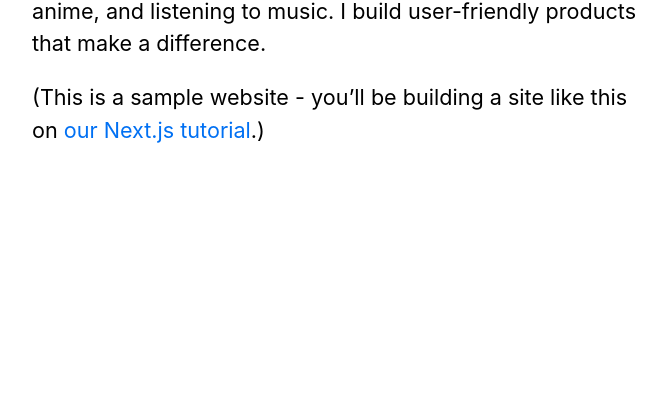
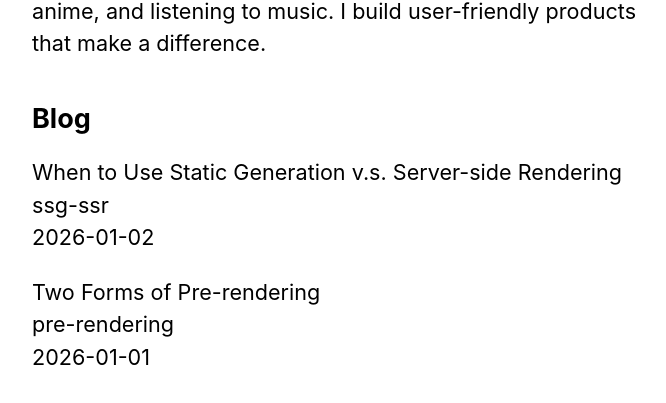
Before and after one commit to GaseousIce/nextjs-blog, a Next.js app: page / in a window 1280 px wide. Shown: the part 347-750 px from the top of the page, without its empty margins (302-968 px from the left). Built offline with nearby package versions, Linux system fonts and the light colour scheme.

Commit message:
feat: implement static generation for blog posts and add initial content

```diff
--- /dev/null
+++ b/lib/posts.js
@@ -0,0 +1,35 @@
+import fs from "fs";
+import path from "path";
+import matter from "gray-matter";
+
+const postsDirectory = path.join(process.cwd(), "posts");
+
+export function getSortedPostsData() {
+    // Get file names under /posts
+    const fileNames = fs.readdirSync(postsDirectory);
+    const allPostsData = fileNames.map((fileName) => {
+        // Remove ".md" from file name to get id
+        const id = fileName.replace(/\.md$/, "");
+
+        // Read markdown file as string
+        const fullPath = path.join(postsDirectory, fileName);
+        const fileContents = fs.readFileSync(fullPath, "utf8");
+
+        // Use gray-matter to parse the post metadata section
+        const matterResult = matter(fileContents);
+
+        // Combine the data with the id
+        return {
+            id,
+            ...matterResult.data,
+        };
+    });
+    // Sort posts by date
+    return allPostsData.sort((a, b) => {
+        if (a.date < b.date) {
+            return 1;
+        } else {
+            return -1;
+        }
+    });
+}
--- a/pages/index.js
+++ b/pages/index.js
@@ -1,8 +1,18 @@
 import Head from "next/head";
 import Layout, { siteTitle } from "../components/layout";
 import utilStyles from "../styles/utils.module.css";
+import { getSortedPostsData } from "../lib/posts";
 
-export default function Home() {
+export async function getStaticProps() {
+    const allPostsData = getSortedPostsData();
+    return {
+        props: {
+            allPostsData,
+        },
+    };
+}
+
+export default function Home({ allPostsData }) {
     return (
         <Layout home>
             <Head>
@@ -14,12 +24,22 @@
                     anime, and listening to music. I build user-friendly
                     products that make a difference.
                 </p>
-                <p>
-                    (This is a sample website - you’ll be building a site like
-                    this on{" "}
-                    <a href="https://nextjs.org/learn">our Next.js tutorial</a>
-                    .)
-                </p>
+            </section>
+            <section
+                className={`${utilStyles.headingMd} ${utilStyles.padding1px}`}
+            >
+                <h2 className={utilStyles.headingLg}>Blog</h2>
+                <ul className={utilStyles.list}>
+                    {allPostsData.map(({ id, date, title }) => (
+                        <li className={utilStyles.listItem} key={id}>
+                            {title}
+                            <br />
+                            {id}
+                            <br />
+                            {date}
+                        </li>
+                    ))}
+                </ul>
             </section>
         </Layout>
     );
--- /dev/null
+++ b/posts/pre-rendering.md
@@ -0,0 +1,11 @@
+---
+title: "Two Forms of Pre-rendering"
+date: "2026-01-01"
+---
+
+Next.js has two forms of pre-rendering: **Static Generation** and **Server-side Rendering**. The difference is in **when** it generates the HTML for a page.
+
+- **Static Generation** is the pre-rendering method that generates the HTML at **build time**. The pre-rendered HTML is then _reused_ on each request.
+- **Server-side Rendering** is the pre-rendering method that generates the HTML on **each request**.
+
+Importantly, Next.js lets you **choose** which pre-rendering form to use for each page. You can create a "hybrid" Next.js app by using Static Generation for most pages and using Server-side Rendering for others.
--- /dev/null
+++ b/posts/ssg-ssr.md
@@ -0,0 +1,19 @@
+---
+title: "When to Use Static Generation v.s. Server-side Rendering"
+date: "2026-01-02"
+---
+
+We recommend using **Static Generation** (with and without data) whenever possible because your page can be built once and served by CDN, which makes it much faster than having a server render the page on every request.
+
+You can use Static Generation for many types of pages, including:
+
+- Marketing pages
+- Blog posts
+- E-commerce product listings
+- Help and documentation
+
+You should ask yourself: "Can I pre-render this page **ahead** of a user's request?" If the answer is yes, then you should choose Static Generation.
+
+On the other hand, Static Generation is **not** a good idea if you cannot pre-render a page ahead of a user's request. Maybe your page shows frequently updated data, and the page content changes on every request.
+
+In that case, you can use **Server-Side Rendering**. It will be slower, but the pre-rendered page will always be up-to-date. Or you can skip pre-rendering and use client-side JavaScript to populate data.
```
